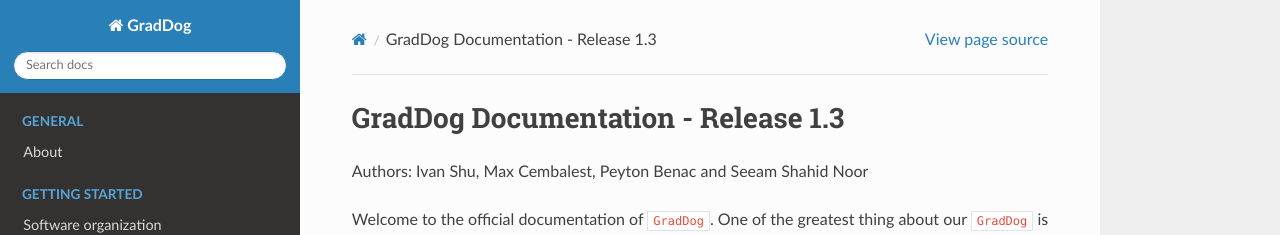
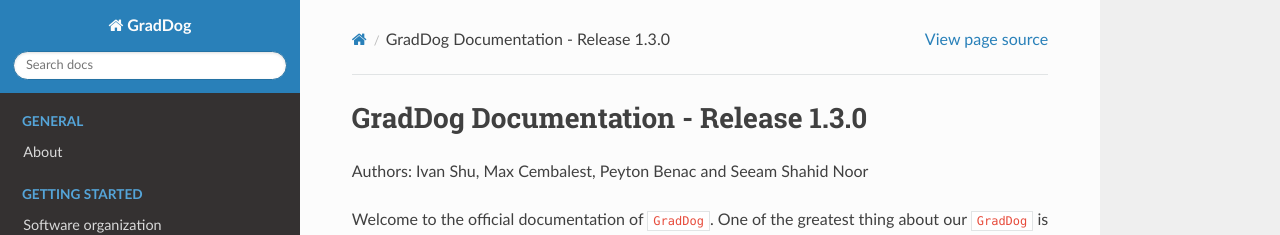
Before and after one commit to git-fetch-git-roll-over/GradDog, a Sphinx documentation site: the page built from docs/source/index.rst, in a window 1280 px wide and 1166 px high. Shown: the top 235 px of the window. Built offline with Sphinx 7.4.7 and the Read the Docs theme 2.0.0, drawn with Linux system fonts in a browser that asks for light colours.

Commit message:
JK, this is final docs version

```diff
--- a/docs/source/conf.py
+++ b/docs/source/conf.py
@@ -27,7 +27,7 @@ copyright = '2020, Ivan Shu, Max Cembalest, Peyton Benac and Seeam Shahid Noor'
 author = 'Ivan Shu, Max Cembalest, Peyton Benac and Seeam Shahid Noor'
 
 # The full version, including alpha/beta/rc tags
-release = '1.3'
+release = '1.3.0'
 
 
 # -- General configuration ---------------------------------------------------
--- a/docs/source/index.rst
+++ b/docs/source/index.rst
@@ -1,5 +1,5 @@
-GradDog Documentation - Release 1.3
-===================================
+GradDog Documentation - Release 1.3.0
+=====================================
 
 Authors:  Ivan Shu, Max Cembalest, Peyton Benac and Seeam Shahid Noor
 
```
